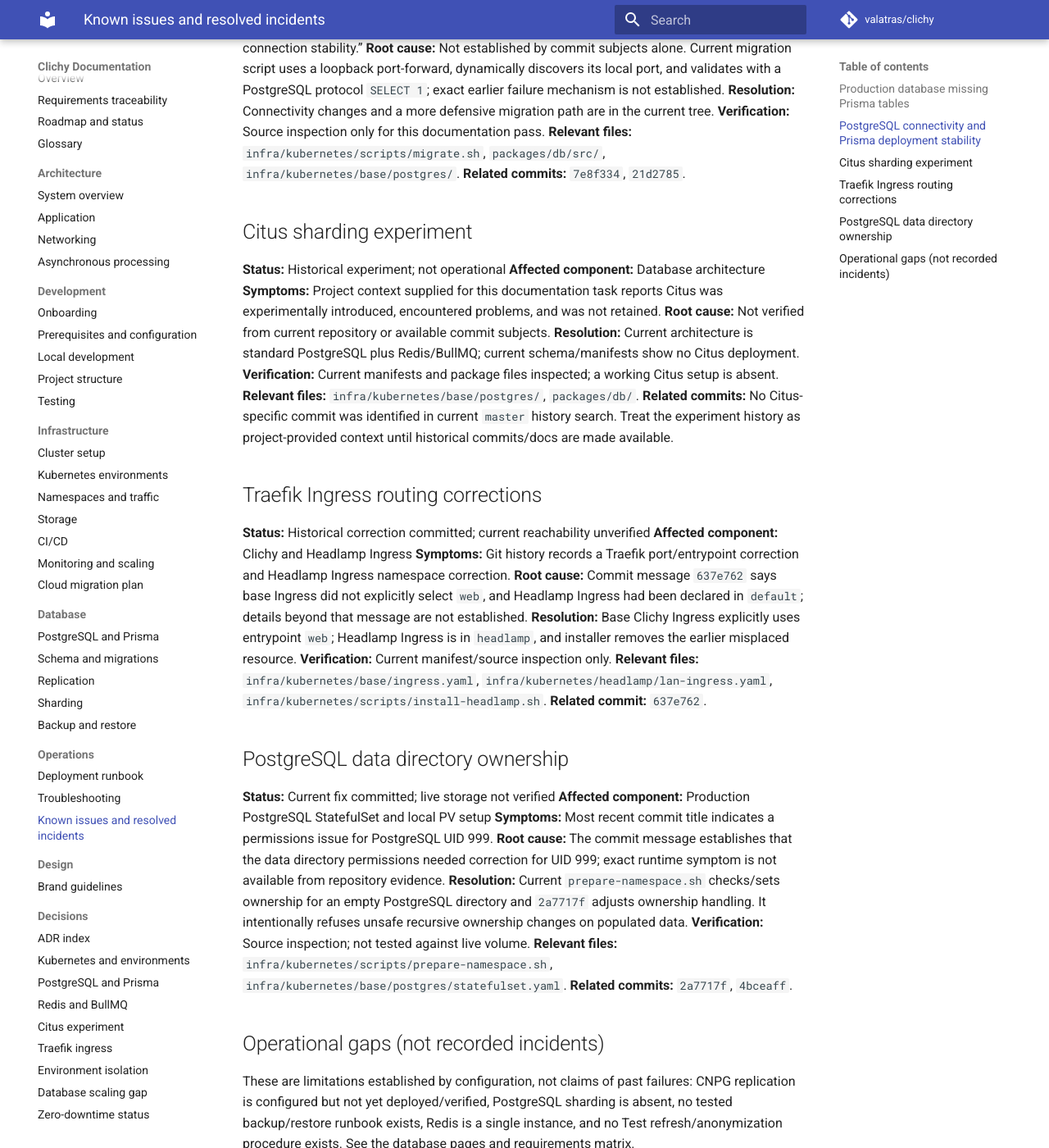
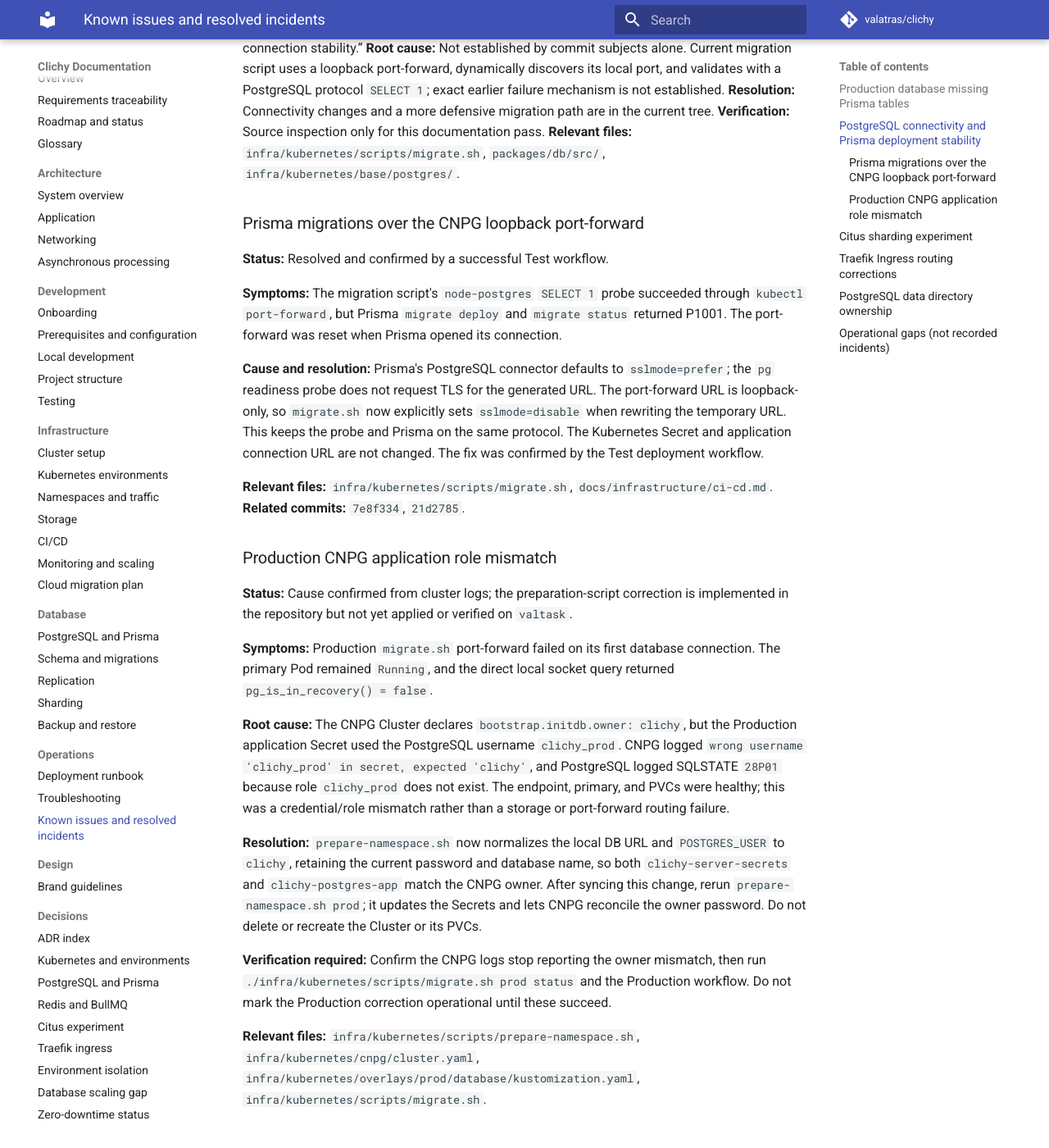
Before and after one commit to Valatras/clichy, an MkDocs documentation site: the page built from docs/operations/known-issues.md, in a window 1280 px wide and 1400 px high, scrolled down 802 px. Shown: the whole window at 82% size. Built offline with MkDocs 1.6.1 and Material for MkDocs 9.7.7, drawn with Linux system fonts in a browser that asks for light colours; comment, search, counter and statistics services are not loaded.

Commit message:
fix: normalize local secret files for CNPG service and update database user handling

```diff
--- a/docs/operations/known-issues.md
+++ b/docs/operations/known-issues.md
@@ -22,7 +22,31 @@ This is a record of issues evidenced by current documentation, source, or Git hi
 **Resolution:** Connectivity changes and a more defensive migration path are in the current tree.
 **Verification:** Source inspection only for this documentation pass.
 **Relevant files:** `infra/kubernetes/scripts/migrate.sh`, `packages/db/src/`, `infra/kubernetes/base/postgres/`.
+
+### Prisma migrations over the CNPG loopback port-forward
+
+**Status:** Resolved and confirmed by a successful Test workflow.
+
+**Symptoms:** The migration script's `node-postgres` `SELECT 1` probe succeeded through `kubectl port-forward`, but Prisma `migrate deploy` and `migrate status` returned P1001. The port-forward was reset when Prisma opened its connection.
+
+**Cause and resolution:** Prisma's PostgreSQL connector defaults to `sslmode=prefer`; the `pg` readiness probe does not request TLS for the generated URL. The port-forward URL is loopback-only, so `migrate.sh` now explicitly sets `sslmode=disable` when rewriting the temporary URL. This keeps the probe and Prisma on the same protocol. The Kubernetes Secret and application connection URL are not changed. The fix was confirmed by the Test deployment workflow.
+
+**Relevant files:** `infra/kubernetes/scripts/migrate.sh`, `docs/infrastructure/ci-cd.md`.
 **Related commits:** `7e8f334`, `21d2785`.
+
+### Production CNPG application role mismatch
+
+**Status:** Cause confirmed from cluster logs; the preparation-script correction is implemented in the repository but not yet applied or verified on `valtask`.
+
+**Symptoms:** Production `migrate.sh` port-forward failed on its first database connection. The primary Pod remained `Running`, and the direct local socket query returned `pg_is_in_recovery() = false`.
+
+**Root cause:** The CNPG Cluster declares `bootstrap.initdb.owner: clichy`, but the Production application Secret used the PostgreSQL username `clichy_prod`. CNPG logged `wrong username 'clichy_prod' in secret, expected 'clichy'`, and PostgreSQL logged SQLSTATE `28P01` because role `clichy_prod` does not exist. The endpoint, primary, and PVCs were healthy; this was a credential/role mismatch rather than a storage or port-forward routing failure.
+
+**Resolution:** `prepare-namespace.sh` now normalizes the local DB URL and `POSTGRES_USER` to `clichy`, retaining the current password and database name, so both `clichy-server-secrets` and `clichy-postgres-app` match the CNPG owner. After syncing this change, rerun `prepare-namespace.sh prod`; it updates the Secrets and lets CNPG reconcile the owner password. Do not delete or recreate the Cluster or its PVCs.
+
+**Verification required:** Confirm the CNPG logs stop reporting the owner mismatch, then run `./infra/kubernetes/scripts/migrate.sh prod status` and the Production workflow. Do not mark the Production correction operational until these succeed.
+
+**Relevant files:** `infra/kubernetes/scripts/prepare-namespace.sh`, `infra/kubernetes/cnpg/cluster.yaml`, `infra/kubernetes/overlays/prod/database/kustomization.yaml`, `infra/kubernetes/scripts/migrate.sh`.
 
 ## Citus sharding experiment
 
```
Also changed, not shown: 1 other file.
